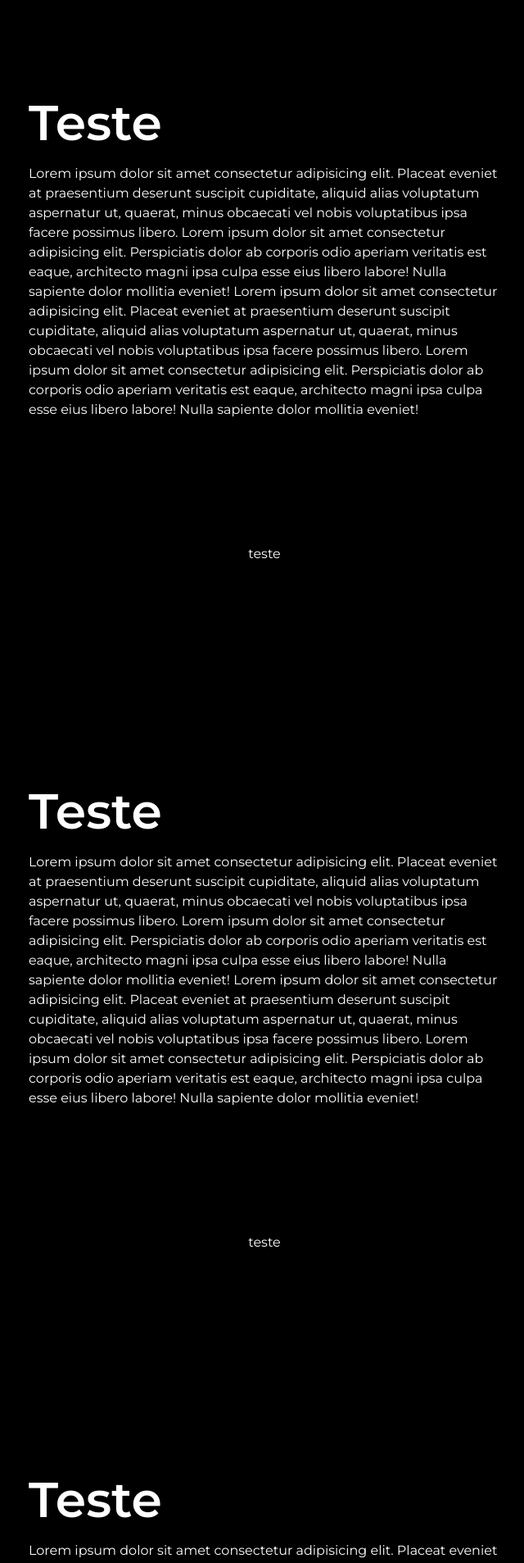
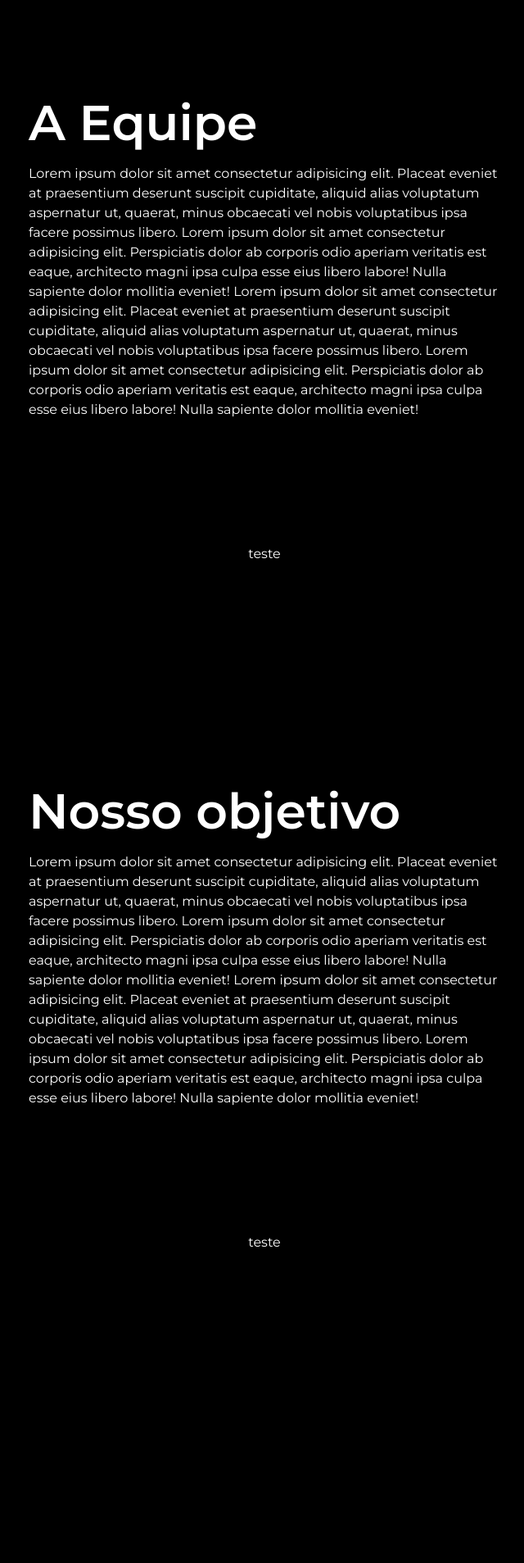
Before and after one commit to rodrfentanes21/ti6-front, a Next.js app: page /about in a window 1280 px wide. Shown: the part 760-2667 px from the top of the page at 82% size, without its empty margins (29-669 px from the left). After the commit the page ends 2480 px from the top, so only its background shows below. Built offline with nearby package versions, Linux system fonts and the light colour scheme.

Commit message:
adderd titles + corrected typo

```diff
--- a/app/about/page.tsx
+++ b/app/about/page.tsx
@@ -9,21 +9,16 @@ export default function Home() {
 				</div>
 			</section>
 			<AboutComponent
-				title='Teste'
+				title='A Equipe'
 				body='Lorem ipsum dolor sit amet consectetur adipisicing elit. Placeat eveniet at praesentium deserunt suscipit cupiditate, aliquid alias voluptatum aspernatur ut, quaerat, minus obcaecati vel nobis voluptatibus ipsa facere possimus libero. Lorem ipsum dolor sit amet consectetur adipisicing elit. Perspiciatis dolor ab corporis odio aperiam veritatis est eaque, architecto magni ipsa culpa esse eius libero labore! Nulla sapiente dolor mollitia eveniet! Lorem ipsum dolor sit amet consectetur adipisicing elit. Placeat eveniet at praesentium deserunt suscipit cupiditate, aliquid alias voluptatum aspernatur ut, quaerat, minus obcaecati vel nobis voluptatibus ipsa facere possimus libero. Lorem ipsum dolor sit amet consectetur adipisicing elit. Perspiciatis dolor ab corporis odio aperiam veritatis est eaque, architecto magni ipsa culpa esse eius libero labore! Nulla sapiente dolor mollitia eveniet!'
 				// add image props later
 			/>
 			<AboutComponent
-				title='Teste'
+				title='Nosso objetivo'
 				body='Lorem ipsum dolor sit amet consectetur adipisicing elit. Placeat eveniet at praesentium deserunt suscipit cupiditate, aliquid alias voluptatum aspernatur ut, quaerat, minus obcaecati vel nobis voluptatibus ipsa facere possimus libero. Lorem ipsum dolor sit amet consectetur adipisicing elit. Perspiciatis dolor ab corporis odio aperiam veritatis est eaque, architecto magni ipsa culpa esse eius libero labore! Nulla sapiente dolor mollitia eveniet! Lorem ipsum dolor sit amet consectetur adipisicing elit. Placeat eveniet at praesentium deserunt suscipit cupiditate, aliquid alias voluptatum aspernatur ut, quaerat, minus obcaecati vel nobis voluptatibus ipsa facere possimus libero. Lorem ipsum dolor sit amet consectetur adipisicing elit. Perspiciatis dolor ab corporis odio aperiam veritatis est eaque, architecto magni ipsa culpa esse eius libero labore! Nulla sapiente dolor mollitia eveniet!'
 				// add image props later
 				reversed
 			/>
-			<AboutComponent
-				title='Teste'
-				body='Lorem ipsum dolor sit amet consectetur adipisicing elit. Placeat eveniet at praesentium deserunt suscipit cupiditate, aliquid alias voluptatum aspernatur ut, quaerat, minus obcaecati vel nobis voluptatibus ipsa facere possimus libero. Lorem ipsum dolor sit amet consectetur adipisicing elit. Perspiciatis dolor ab corporis odio aperiam veritatis est eaque, architecto magni ipsa culpa esse eius libero labore! Nulla sapiente dolor mollitia eveniet! Lorem ipsum dolor sit amet consectetur adipisicing elit. Placeat eveniet at praesentium deserunt suscipit cupiditate, aliquid alias voluptatum aspernatur ut, quaerat, minus obcaecati vel nobis voluptatibus ipsa facere possimus libero. Lorem ipsum dolor sit amet consectetur adipisicing elit. Perspiciatis dolor ab corporis odio aperiam veritatis est eaque, architecto magni ipsa culpa esse eius libero labore! Nulla sapiente dolor mollitia eveniet!'
-				// add image props later
-			/>
 		</main>
 	);
 }
--- a/app/layout.tsx
+++ b/app/layout.tsx
@@ -5,7 +5,7 @@ import './globals.css';
 const montserrat = Montserrat({ subsets: ['latin'] });
 
 export const metadata: Metadata = {
-	title: 'Brain Tech',
+	title: 'BrainTech',
 	description: 'High accuracy alzheimer AI predictor',
 };
 
```
